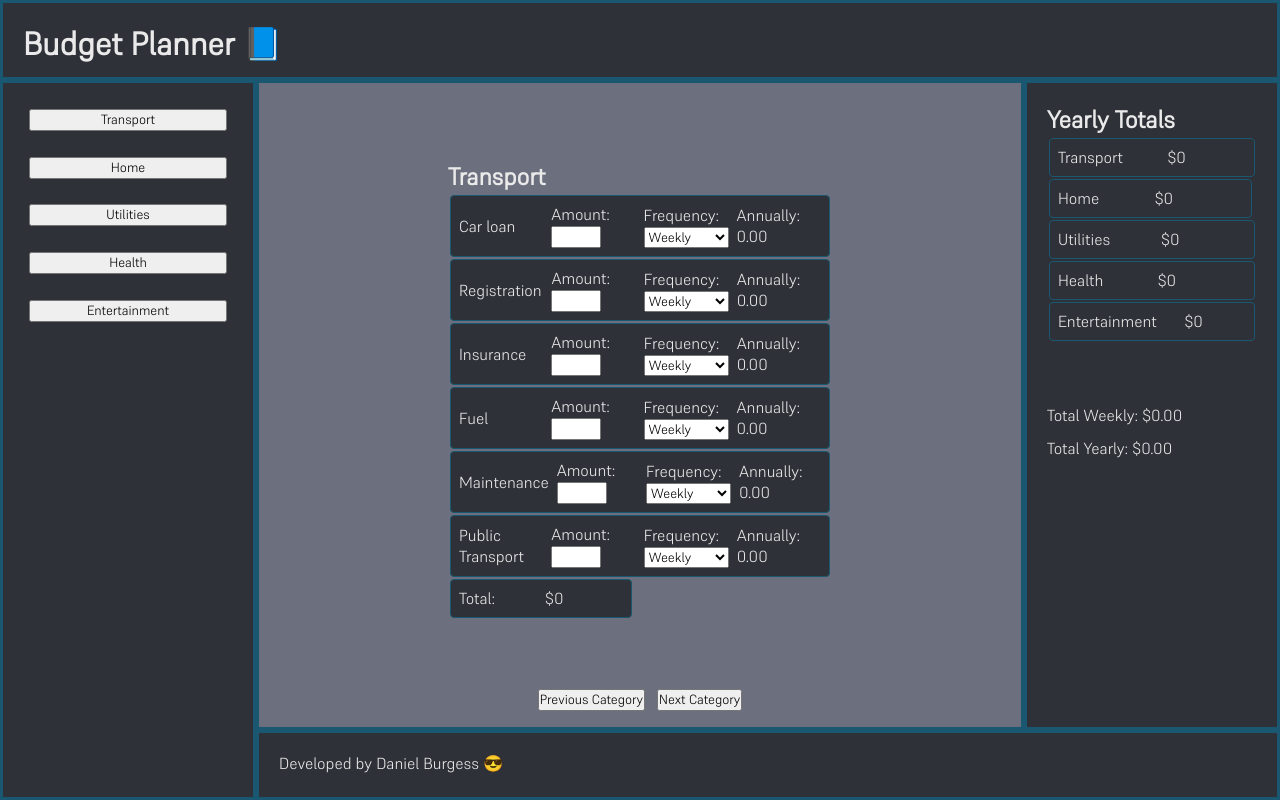
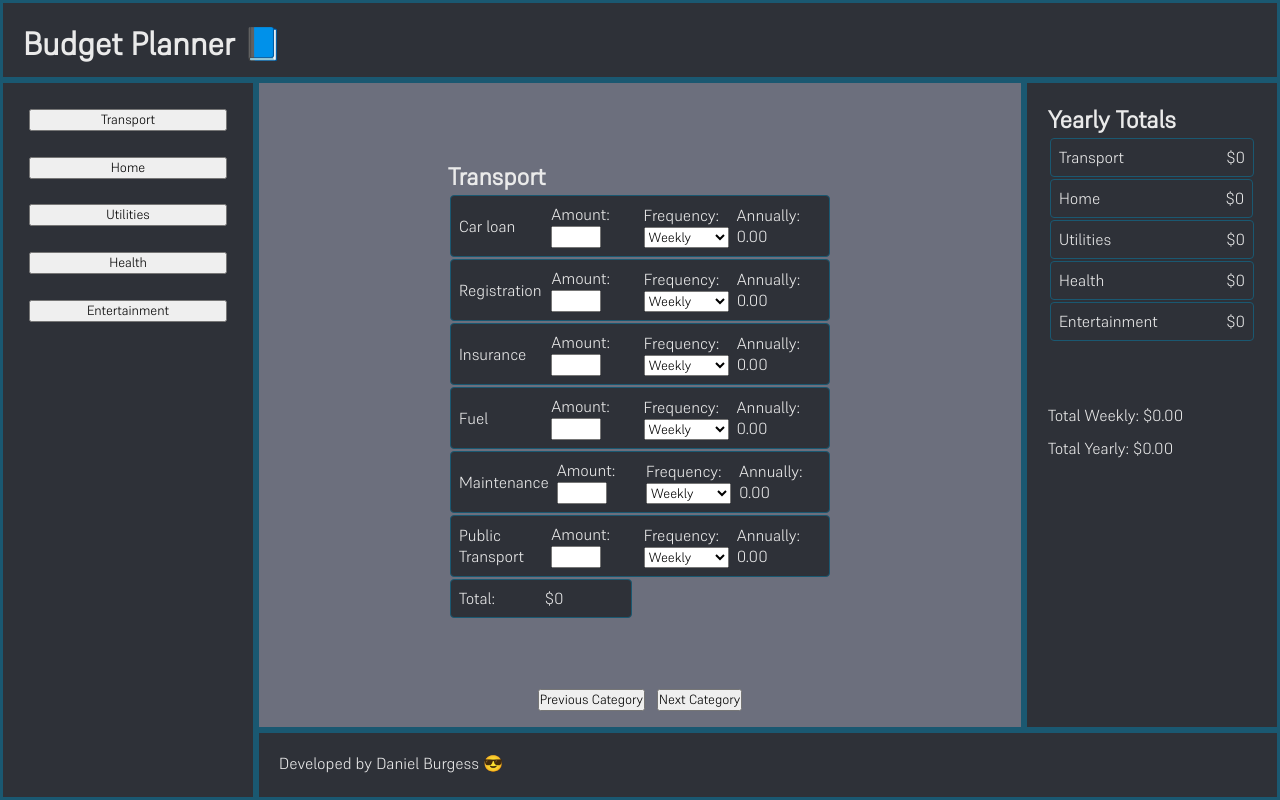
Before and after one commit to DBurgess93/budget-planner, a React (Create React App) app: page / in a window 1280 px wide. Built offline with nearby package versions, Linux system fonts and the light colour scheme.

Commit message:
summary alignment

```diff
--- a/src/CategorySummary.js
+++ b/src/CategorySummary.js
@@ -14,8 +14,8 @@ const CategorySummary = ({
           <table>
             <tbody>
               <tr>
-                <td> {category.name} </td>
-                <td>${categoryTotals[categories[index].name]}</td>
+                <td className="cat-sum-name"> {category.name} </td>
+                <td className="cat-sum-total">${categoryTotals[categories[index].name]}</td>
               </tr>
             </tbody>
           </table>
--- a/src/index.scss
+++ b/src/index.scss
@@ -5,8 +5,8 @@
   padding: 0;
   margin: 0;
   font-family: 'Supreme';
+
 }
-
 
 
 button {
@@ -44,6 +44,7 @@ aside {
   grid-area: sidebar;
   display: grid;
   grid-template-rows: 1fr 1fr;
+  justify-content: center;
 }
 footer {
   grid-area: footer;
@@ -118,3 +119,14 @@ main {
     margin-bottom: 12px;
   }
 }
+
+.category-summary {
+  width: 208px;
+}
+
+.cat-sum-name {
+  text-align: left;
+}
+.cat-sum-total {
+  text-align: end;
+}
```
